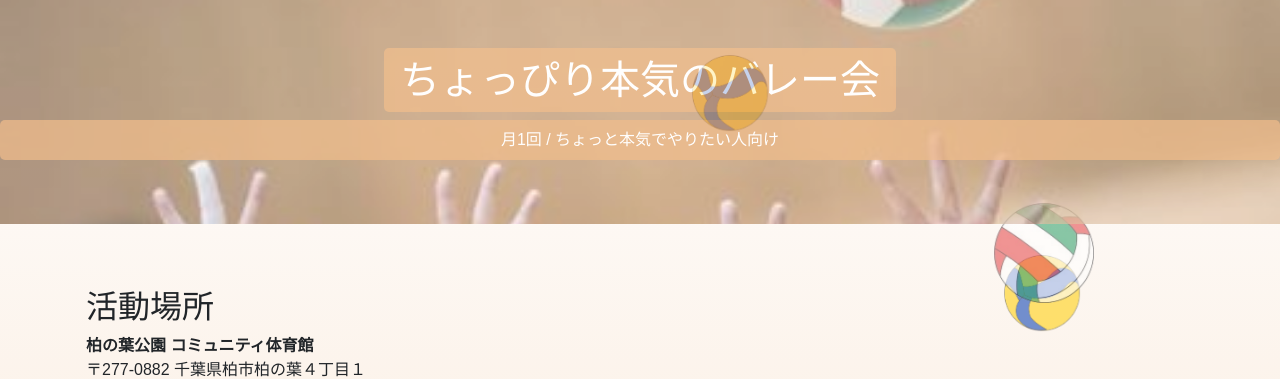
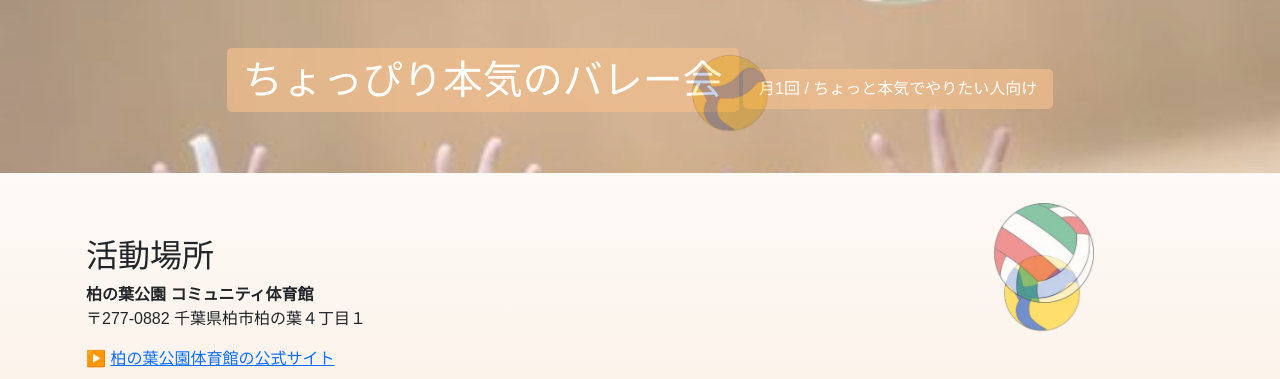
Before and after one commit to nekotami/volleyball_HP, a plain HTML site: page index.html in a window 1280 px wide. Shown: the top 379 px of the page. Drawn offline with nearby package versions, Linux system fonts and the light colour scheme.

Commit message:
p部分のテキストのコンテンツ幅に合わせて背景を適用

```diff
--- a/index.html
+++ b/index.html
@@ -72,7 +72,7 @@
     .bg-primary p { /* ヘッダー内のp要素に限定してスタイルを適用 */
       background-color: rgba(237, 164, 95, 0.7); /* テキストの上に半透明の背景を追加し、見やすくする */
       padding: 0.5rem 1rem;
-      display: block; /* ブロック要素として表示し、常に改行させる */
+      display: inline-block; /* テキストのコンテンツ幅に合わせて背景を適用 */
       border-radius: 5px;
       margin-top: 0; /* h1との間の余白を調整 */
     }
```
